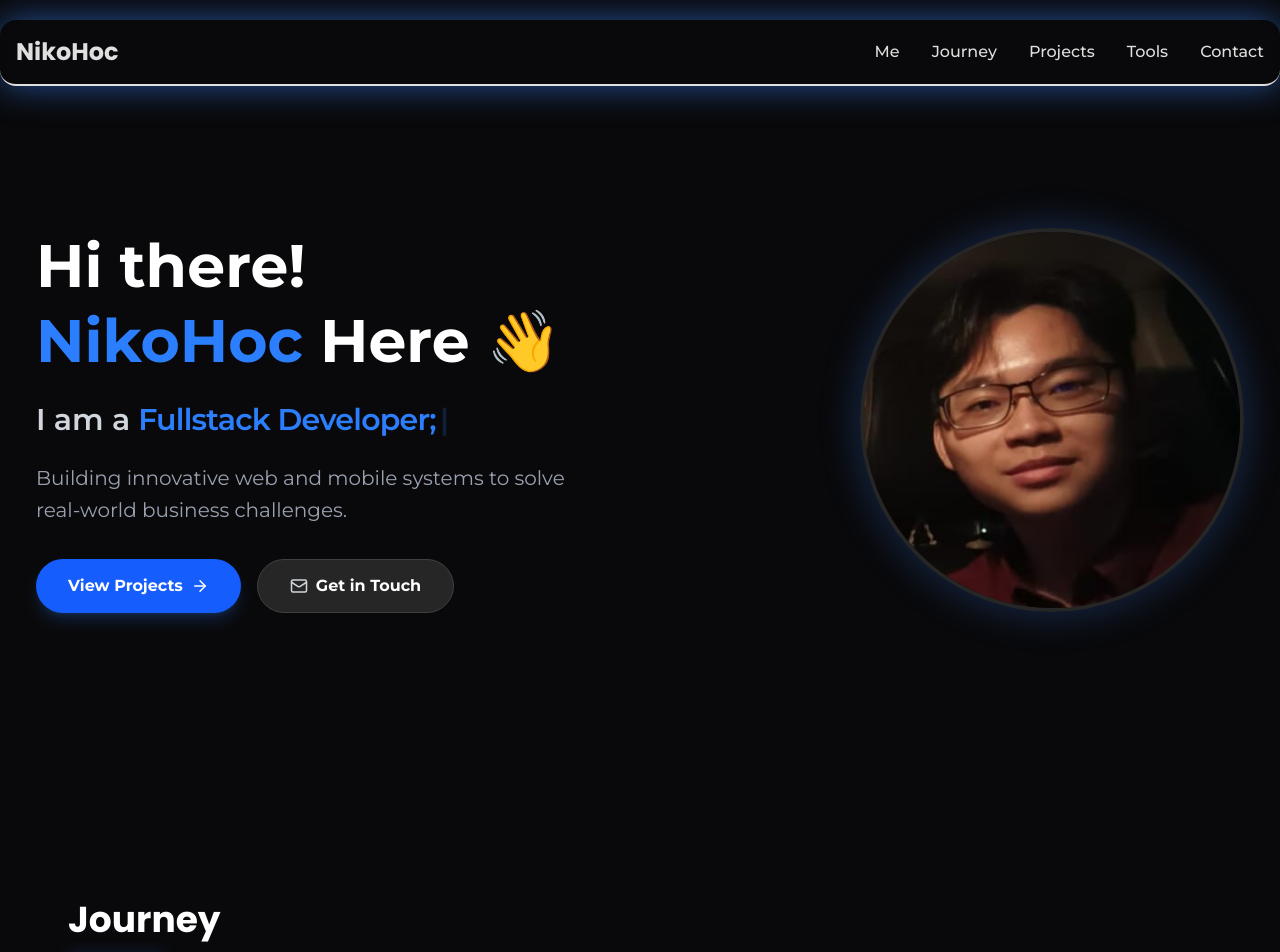
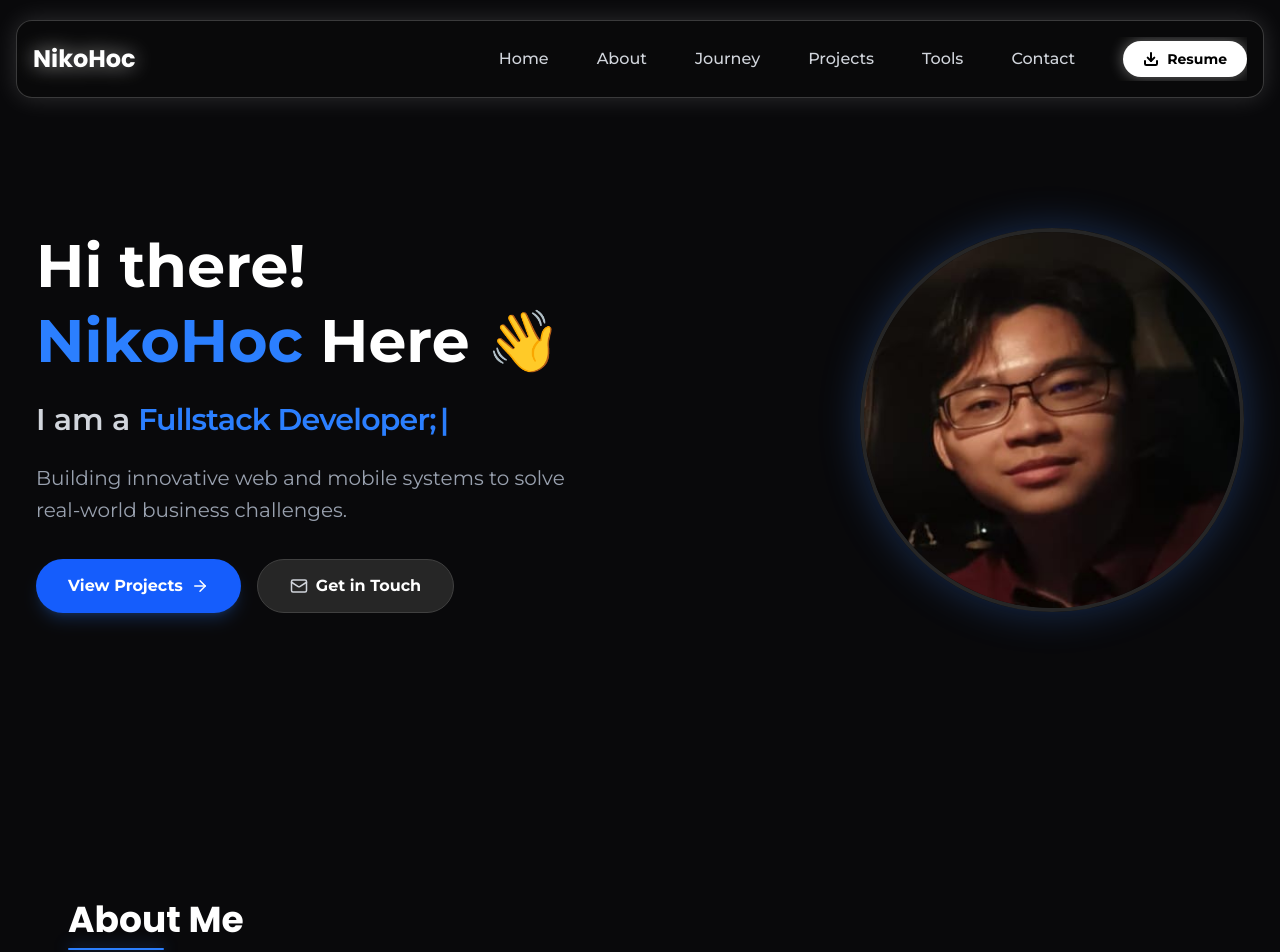
Before and after one commit to NikoHoc/niko-hoc, a React (Vite) app: page / in a window 1280 px wide. Shown: the top 952 px of the page. Built offline with nearby package versions, Linux system fonts and the light colour scheme.

Commit message:
added about section, adjusting subtitle and content

```diff
--- a/src/App.tsx
+++ b/src/App.tsx
@@ -1,6 +1,7 @@
 import Contact from "./components/Contact";
 import Footer from "./components/Footer";
 import Hero from "./components/Hero";
+import About from "./components/About";
 import Journey from "./components/Journey";
 import Navbar from "./components/Navbar";
 import Project from "./components/Project";
@@ -14,6 +15,7 @@ function App() {
       <Navbar />
       <main className="md:pt-0 px-4 max-w-7xl mx-auto">
         <Hero />
+        <About />
         <Journey />
         <Project />
         <Tools />
--- /dev/null
+++ b/src/components/About.tsx
@@ -0,0 +1,120 @@
+import { User, MapPin, GraduationCap, CheckCircle2 } from "lucide-react";
+import { personal, toolsData } from "../data/index";
+import niko from "../assets/niko-4.jpeg";
+
+const About = () => {
+    const marqueeItems = [...toolsData, ...toolsData, ...toolsData];
+
+    return (
+        <section id="about" className="py-20 flex flex-col items-start gap-4 max-w-7xl mx-auto w-full px-4 sm:px-6 lg:px-8">
+            <div className="flex flex-col items-start w-full mb-4">
+                <h1 className="font-poppins font-bold text-4xl text-white mb-2 text-left">
+                    About Me
+                </h1>
+                <div className="h-0.5 w-24 bg-blue-500 shadow-[0_0_15px_rgba(59,130,246,0.8)] rounded-full"></div>
+                <p className="text-sm mt-3 text-left italic text-gray-400 font-mono">
+                    // Get to know me better...
+                </p>
+            </div>
+
+            <style>
+                {`
+                    @keyframes scroll {
+                        0% { transform: translateX(0); }
+                        100% { transform: translateX(-33.3333%); }
+                    }
+                    .animate-marquee {
+                        display: flex;
+                        width: max-content;
+                        animation: scroll 30s linear infinite;
+                    }
+                `}
+            </style>
+
+            <div className="flex flex-col lg:flex-row gap-10 lg:gap-16 w-full items-stretch">
+
+                <div className="w-full lg:w-2/5 flex flex-col gap-3">
+                    <h3 className="text-2xl font-bold text-white">My Profile</h3>
+                    <div className="bg-neutral-900 border border-neutral-800 rounded-3xl p-6 shadow-lg hover:border-blue-500/50 transition-colors duration-300 flex flex-col flex-grow">
+                        <div className="w-full aspect-square rounded-2xl overflow-hidden mb-8 border-2 border-neutral-800 shrink-0">
+                            <img
+                                src={niko}
+                                alt="Profile"
+                                className="w-full h-full object-cover hover:scale-105 transition-transform duration-500"
+                            />
+                        </div>
+                        <div className="flex flex-col gap-5 grow justify-center">
+                            <div className="flex items-center gap-4 text-gray-300">
+                                <div className="w-10 h-10 rounded-full bg-neutral-950 border border-neutral-800 flex items-center justify-center text-blue-500 shrink-0">
+                                    <User size={20} />
+                                </div>
+                                <span className="font-semibold text-white text-base md:text-lg">
+                                    {personal.name}
+                                </span>
+                            </div>
+
+                            <div className="flex items-center gap-4 text-gray-300">
+                                <div className="w-10 h-10 rounded-full bg-neutral-950 border border-neutral-800 flex items-center justify-center text-red-500 shrink-0">
+                                    <MapPin size={20} />
+                                </div>
+                                <span className="font-medium text-sm md:text-base">
+                                    {personal.location}
+                                </span>
+                            </div>
+
+                            <div className="flex items-center gap-4 text-gray-300">
+                                <div className="w-10 h-10 rounded-full bg-neutral-950 border border-neutral-800 flex items-center justify-center text-green-500 shrink-0">
+                                    <GraduationCap size={20} />
+                                </div>
+                                <span className="font-medium text-sm md:text-base">
+                                    {personal.university}
+                                </span>
+                            </div>
+                        </div>
+                    </div>
+                </div>
+
+                <div className="w-full lg:w-3/5 flex flex-col gap-8 h-full justify-start">
+                    <div className="flex flex-col gap-3">
+                        <h3 className="text-2xl font-bold text-white">Who am I?</h3>
+                        <div className="bg-neutral-900 border border-neutral-800 p-6 md:p-8 rounded-2xl hover:border-blue-500/30 transition-colors">
+                            <p className="text-gray-400 leading-relaxed text-base md:text-lg">
+                                {personal.description}
+                            </p>
+                        </div>
+                    </div>
+                    <div className="flex flex-col gap-3">
+                        <h3 className="text-2xl font-bold text-white">My Interests</h3>
+                        <div className="flex flex-col gap-4">
+                            {personal.interests.map((interest, index) => (
+                                <div key={index} className="flex items-start gap-4 bg-neutral-900 border border-neutral-800 p-4 rounded-xl hover:border-blue-500/30 transition-colors">
+                                    <CheckCircle2 size={24} className="text-blue-500 shrink-0 mt-0.5" />
+                                    <p className="text-gray-400 text-sm md:text-base leading-relaxed">
+                                        {interest}
+                                    </p>
+                                </div>
+                            ))}
+                        </div>
+                    </div>
+                </div>
+            </div>
+            <div className="w-full mt-4 bg-neutral-900 border border-neutral-800 rounded-2xl py-3 overflow-hidden relative">
+                <div className="absolute inset-y-0 left-0 w-16 bg-gradient-to-r from-neutral-900 to-transparent z-10"></div>
+                <div className="absolute inset-y-0 right-0 w-16 bg-gradient-to-l from-neutral-900 to-transparent z-10"></div>
+
+                <div className="animate-marquee flex items-center gap-8">
+                    {marqueeItems.map((tool, index) => (
+                        <div key={index} className="flex items-center gap-2 px-2">
+                            <span className="text-blue-500 text-sm font-black shrink-0">•</span>
+                            <span className="text-gray-300 font-semibold text-sm md:text-base whitespace-nowrap">
+                                {tool.name}
+                            </span>
+                        </div>
+                    ))}
+                </div>
+            </div>
+        </section>
+    );
+};
+
+export default About;
--- a/src/components/Contact.tsx
+++ b/src/components/Contact.tsx
@@ -31,7 +31,7 @@ const Contact = () => {
     return (
         <section id="contact" className="py-20 flex flex-col items-start gap-8 max-w-7xl mx-auto w-full">
             <div className="flex flex-col items-start w-full">
-                <h1 className="font-poppins font-bold text-4xl text-white mb-4">
+                <h1 className="font-poppins font-bold text-4xl text-white mb-2">
                     Contact
                 </h1>
                 <div className="h-0.5 w-24 bg-blue-500 shadow-[0_0_15px_rgba(59,130,246,0.8)] rounded-full mb-6"></div>
--- a/src/components/Hero.tsx
+++ b/src/components/Hero.tsx
@@ -5,15 +5,13 @@ import { ArrowRight, Mail } from "lucide-react";
 
 const Hero = () => {
     return (
-        <section id="me" className="min-h-screen flex flex-col-reverse md:flex-row items-center justify-between gap-10 md:gap-5 py-20 md:py-0 pt-28 md:pt-0">
-            {/* Bagian Teks (Kiri) */}
+        <section id="home" className="min-h-screen flex flex-col-reverse md:flex-row items-center justify-between gap-10 md:gap-5 py-20 md:py-0 pt-28 md:pt-0">
             <div className='flex flex-col items-center md:items-start text-center md:text-left gap-6 md:w-3/5'>
                 <h1 className="text-4xl md:text-6xl font-bold leading-tight text-white">
                     Hi there! <br />
                     <span className="text-blue-500">{personal.nickname}</span> Here 👋
                 </h1>
 
-                {/* Fix Layout Flex Wrap agar tidak terhimpit */}
                 <div className="text-xl sm:text-2xl md:text-3xl font-semibold flex flex-wrap justify-center md:justify-start items-center gap-x-2 gap-y-1 text-gray-300">
                     <span className="whitespace-nowrap shrink-0">I am a</span>
                     <TextType
@@ -23,12 +21,10 @@ const Hero = () => {
                     />
                 </div>
 
-                {/* Deskripsi Singkat */}
                 <p className="text-gray-400 leading-relaxed text-base md:text-xl max-w-xl">
                     {personal.briefDescription}
                 </p>
 
-                {/* Area Tombol */}
                 <div className="flex flex-col sm:flex-row gap-4 mt-2 w-full sm:w-auto px-4 sm:px-0">
                     <a
                         href="#projects"
@@ -46,8 +42,6 @@ const Hero = () => {
                     </a>
                 </div>
             </div>
-
-            {/* Bagian Foto (Kanan) */}
             <div className="md:w-2/5 flex justify-center md:justify-end mb-8 md:mb-0">
                 <div className="relative w-56 h-56 sm:w-64 sm:h-64 md:w-80 md:h-80 lg:w-96 lg:h-96">
                     <img
--- a/src/components/Journey.tsx
+++ b/src/components/Journey.tsx
@@ -5,10 +5,13 @@ const Journey = () => {
     return (
         <section id="journey" className="py-20 flex flex-col items-start max-w-7xl mx-auto w-full px-4 sm:px-6 lg:px-8">
             <div className="flex flex-col items-start w-full mb-12">
-                <h1 className="font-poppins font-bold text-4xl text-white mb-4 text-left">
+                <h1 className="font-poppins font-bold text-4xl text-white mb-2 text-left">
                     Journey
                 </h1>
                 <div className="h-0.5 w-24 bg-blue-500 shadow-[0_0_15px_rgba(59,130,246,0.8)] rounded-full"></div>
+                <p className="text-sm mt-3 text-left italic text-gray-400 font-mono">
+                    // My journey so far...
+                </p>
             </div>
 
             <div className="w-full relative">
--- a/src/components/Navbar.tsx
+++ b/src/components/Navbar.tsx
@@ -1,41 +1,55 @@
 import { navLinks } from "../data";
 import { useState } from "react";
+import { Download, Menu, X } from "lucide-react";
 
 const Navbar = () => {
     const [isOpen, setIsOpen] = useState(false);
 
     return (
-        <nav className="fixed w-full z-50 top-0 start-0 backdrop-blur-sm">
-            <div className="max-w-7xl flex flex-wrap items-center justify-between mx-auto p-4 mt-5 border-b-2 rounded-2xl shadow-[0_0_35px_rgba(59,130,246,0.6)]">
+        <nav className="fixed w-full z-50 top-0 start-0 px-4 mt-5">
 
-                <a href="#" className="space-x-3 rtl:space-x-reverse transition-transform duration-300 hover:scale-110 hover:text-blue-500">
-                    <span className="font-poppins text-2xl font-bold whitespace-nowrap">
+            <div className="max-w-7xl flex flex-wrap items-center justify-between mx-auto p-4 bg-neutral-950/60 backdrop-blur-md border border-white/20 rounded-2xl shadow-[0_0_25px_rgba(255,255,255,0.15)] transition-all duration-300 hover:shadow-[0_0_35px_rgba(255,255,255,0.25)] hover:border-white/40">
+                <a href="#" className="space-x-3 rtl:space-x-reverse transition-transform duration-300 hover:scale-110 z-50">
+                    <span className="font-poppins text-2xl font-bold whitespace-nowrap text-white drop-shadow-[0_0_10px_rgba(255,255,255,0.6)]">
                         NikoHoc
                     </span>
                 </a>
                 <button
                     onClick={() => setIsOpen(!isOpen)}
                     type="button"
-                    className="md:hidden inline-flex items-center p-2 w-10 h-10 justify-center text-sm text-white rounded-lg hover:bg-white hover:text-black focus:outline-none focus:ring-2 focus:ring-gray-200"
+                    className="md:hidden inline-flex items-center p-2 justify-center text-white rounded-lg border border-white/20 hover:bg-white/10 hover:border-white/50 focus:outline-none transition-all z-50"
+                    aria-expanded={isOpen}
                 >
-                    <svg className="w-5 h-5" aria-hidden="true" xmlns="http://www.w3.org/2000/svg" fill="none" viewBox="0 0 17 14">
-                        <path stroke="currentColor" strokeLinecap="round" strokeLinejoin="round" strokeWidth="2" d="M1 1h15M1 7h15M1 13h15"/>
-                    </svg>
+                    <span className="sr-only">Open main menu</span>
+                    {isOpen ? <X size={24} /> : <Menu size={24} />}
                 </button>
 
-                <div className={`${isOpen ? "block" : "hidden"} w-full md:block md:w-auto`} id="navbar-default">
-                    <ul className="font-medium flex flex-col p-4 md:p-0 mt-4 border border-white rounded-lg md:flex-row md:space-x-8 rtl:space-x-reverse md:mt-0 md:border-0 md:bg-transparent">
+                <div
+                    className={`w-full md:flex md:w-auto md:items-center transition-all duration-500 ease-in-out overflow-hidden ${isOpen ? "max-h-96 opacity-100 mt-4" : "max-h-0 opacity-0 md:max-h-screen md:opacity-100 md:mt-0"}`}
+                >
+                    <ul className="font-medium flex flex-col p-4 md:p-0 border border-white/20 rounded-xl md:flex-row md:space-x-2 lg:space-x-4 md:border-0 md:bg-transparent bg-neutral-900/80 md:items-center shadow-[0_0_15px_rgba(255,255,255,0.05)] md:shadow-none">
                         {navLinks.map((nav, index) => (
                         <li key={index}>
                             <a
                                 href={`#${nav.href}`}
-                                className="block py-2 px-3 rounded hover:bg-white hover:text-black md:hover:bg-transparent md:border-0 md:hover:text-blue-500 md:p-0 transition-transform duration-200 hover:scale-110 md:hover:scale-120"
-                                onClick={() => setIsOpen(!isOpen)}
+                                className="block py-2.5 px-4 rounded-lg text-gray-300 hover:bg-white/10 hover:text-white md:hover:bg-transparent md:hover:text-white md:hover:drop-shadow-[0_0_8px_rgba(255,255,255,0.8)] transition-all duration-300"
+                                onClick={() => setIsOpen(false)}
                             >
-                            {nav.name}
+                                {nav.name}
                             </a>
                         </li>
                         ))}
+                        <li className="mt-4 md:mt-0 pt-4 md:pt-0 border-t border-white/20 md:border-0 md:ml-4">
+                            <a
+                                href="/resume.pdf"
+                                download="nikohoc_resume.pdf"
+                                className="flex items-center justify-center gap-2 bg-white text-black px-5 py-2.5 md:py-2 rounded-full font-bold hover:bg-gray-200 transition-all active:scale-95 text-sm shadow-[0_0_15px_rgba(255,255,255,0.4)] hover:shadow-[0_0_25px_rgba(255,255,255,0.6)]"
+                                onClick={() => setIsOpen(false)}
+                            >
+                                <Download size={16} className="stroke-[3px]" />
+                                Resume
+                            </a>
+                        </li>
                     </ul>
                 </div>
             </div>
--- a/src/components/Project.tsx
+++ b/src/components/Project.tsx
@@ -81,12 +81,15 @@ const Project = () => {
     };
 
     return (
-        <section id="projects" className="py-20 flex flex-col items-start gap-8 max-w-7xl mx-auto w-full px-4">
+        <section id="projects" className="py-20 flex flex-col items-start gap-4 max-w-7xl mx-auto w-full px-4">
             <div className="flex flex-col items-start w-full mb-2">
-                <h1 className="font-poppins font-bold text-4xl text-white mb-4 text-left">
+                <h1 className="font-poppins font-bold text-4xl text-white mb-2 text-left">
                     Projects
                 </h1>
                 <div className="h-0.5 w-24 bg-blue-500 shadow-[0_0_15px_rgba(59,130,246,0.8)] rounded-full"></div>
+                <p className="text-sm mt-3 text-left italic text-gray-400 font-mono">
+                    // My recent works...
+                </p>
             </div>
 
             <div className="relative w-full">
--- a/src/components/Tools.tsx
+++ b/src/components/Tools.tsx
@@ -3,19 +3,18 @@ import { toolsData } from "../data/index";
 
 const Tool = () => {
     return (
-        <section id="tools" className="py-20 flex flex-col items-start gap-12 max-w-7xl mx-auto w-full">
-            {/* Judul Diubah Rata Kiri */}
+        <section id="tools" className="py-20 flex flex-col items-start gap-4 max-w-7xl mx-auto w-full">
             <div className="flex flex-col items-start">
-                <h1 className="font-poppins font-bold text-4xl text-white mb-4 text-left">
+                <h1 className="font-poppins font-bold text-4xl text-white mb-2 text-left">
                     Tools & Tech Stack
                 </h1>
                 <div className="h-0.5 w-24 bg-blue-500 shadow-[0_0_15px_rgba(59,130,246,0.8)] rounded-full"></div>
+                <p className="text-sm mt-3 text-left italic text-gray-400 font-mono">
+                    // Things that i used...
+                </p>
             </div>
 
             <div className="w-full">
-                {/* - Ditambahkan pt-4 agar memberikan ruang vertikal sehingga saat di-hover (-translate-y-2) tidak terpotong (crop) oleh overflow-x-auto.
-                  - Jarak gap ditingkatkan menjadi gap-6 untuk estetika yang lebih renggang dan rapi.
-                */}
                 <div
                     className="flex overflow-x-auto sm:grid sm:grid-cols-2 md:grid-cols-3 lg:grid-cols-4 gap-6 pt-4 pb-6 snap-x snap-mandatory scroll-smooth"
                     style={{ scrollbarWidth: 'none' }}
@@ -25,17 +24,14 @@ const Tool = () => {
                             key={index}
                             className="group relative flex-shrink-0 w-64 sm:w-auto flex flex-row items-center p-4 bg-neutral-900 border border-neutral-800 rounded-xl transition-all duration-300 hover:-translate-y-2 hover:border-blue-500/50 hover:shadow-lg hover:shadow-blue-500/20 snap-center"
                         >
-                            {/* Bintang Favorit di pojok kanan atas jika true */}
                             {tool.isFavorite && (
                                 <FaStar className="absolute top-3 right-3 text-yellow-500 text-xs opacity-80" />
                             )}
 
-                            {/* Logo Tool */}
                             <div className={`text-4xl mr-4 transition-transform duration-300 group-hover:scale-110 ${tool.color}`}>
                                 <tool.icon />
                             </div>
 
-                            {/* Keterangan Teks Kategori */}
                             <div className="flex flex-col text-left">
                                 <h4 className="text-white font-semibold text-base leading-tight">
                                     {tool.name}
@@ -48,7 +44,6 @@ const Tool = () => {
                     ))}
                 </div>
 
-                {/* Note petunjuk geser khusus untuk Layar HP / Mobile (sm:hidden) */}
                 <div className="sm:hidden flex justify-start mt-2 px-1">
                     <span className="text-xs font-medium text-gray-500 flex items-center gap-1 tracking-wide animate-pulse">
                         Swipe to see more &rarr;
--- a/src/data/index.ts
+++ b/src/data/index.ts
@@ -14,7 +14,8 @@ import project4 from '../assets/project-4.jpg';
 import projectSkripsi from '../assets/project-skripsi.png'
 
 export const navLinks = [
-    { name: "Me", href: "me" },
+    { name: "Home", href: "home" },
+    { name: "About", href: "about" },
     { name: "Journey", href: "journey" },
     { name: "Projects", href: "projects" },
     { name: "Tools", href: "tools" },
@@ -33,10 +34,17 @@ export const personal = {
     ],
     currently: "Actively seeking full-time opportunities & open to collaborations.",
     briefDescription: "Building innovative web and mobile systems to solve real-world business challenges.",
-    description: "As a Software Engineer and Informatics graduate from Petra Christian University, I am deeply passionate about translating complex operational bottlenecks into streamlined digital solutions. I thrive on diving into unique problems and building custom web, system, or mobile applications that tackle these challenges head-on. For me, software engineering is more than just writing code; it's about delivering impactful, user-centric tools that make everyday operations more efficient and intuitive. Beyond software development, I am also an active trader and am always thrilled to connect and swap ideas about the market.",
+    description: "I am a Software Engineer and an Informatics graduate from Petra Christian University, specializing in Fullstack Web and Mobile Development. Experienced in system design and building user-friendly applications that effectively solve real-world problems, utilizing AI to create modern and innovative systems.",
+    location: "Surabaya, Indonesia",
+    university: "Petra Christian University",
+    interests: [
+        "Developing effective digital solutions, whether its web, mobile, or complex management systems, to resolve real-world problems.",
+        "Collaborating with diverse teams and remaining highly adaptable to explore and master new technologies as project demands.",
+        "Interested in the financial market and always open to discuss about investing or trading strategies."
+    ],
     contact: {
         headline: "Got an Idea? Let's Talk!",
-        description: "Open for new opportunities and collaborations. Have a project in mind? Let's build something amazing together!\nP.S. Always open to chat about coding, market conditions, trading, and investing.",
+        description: "Open for new opportunities and collaborations. Have a project in mind? Let's build something amazing together!\nP.S. Always open to chat about coding, market conditions, or trading, and investing.",
         phone: "+62 812-5702-6600",
         location: "Surabaya, Indonesia"
     },
--- a/src/index.css
+++ b/src/index.css
@@ -23,6 +23,7 @@
 
 html {
   scroll-behavior: smooth;
+  scroll-padding-top: 60px;
 }
 
 body{
```
Also changed, not shown: src/components/Footer.tsx (+8 -15 lines), src/assets/niko-4.jpeg (added), src/assets/niko.jpeg (deleted).
